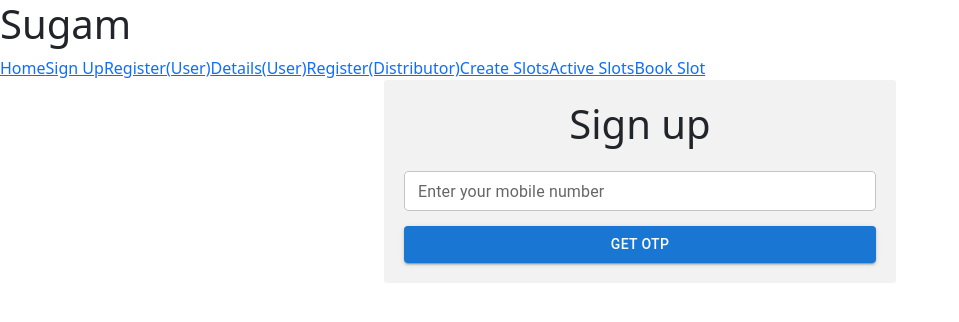
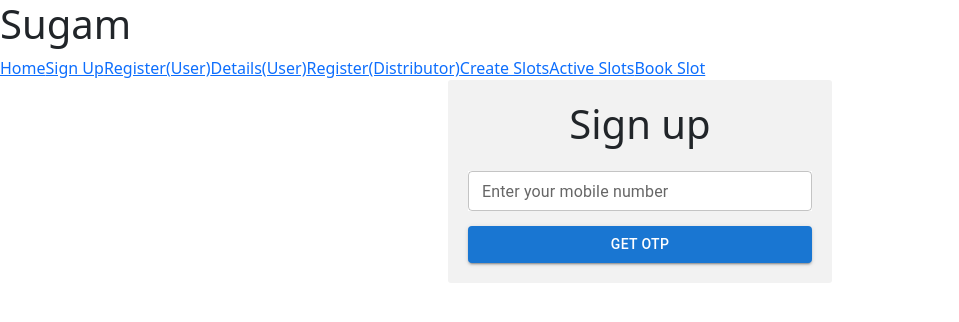
Before and after one commit to DevToons/Sugam, a React (Create React App) app in the folder frontend/: page /signup in a window 1280 px wide. Shown: the top 322 px of the page, without its empty margins (0-959 px from the left). Built offline with nearby package versions, Linux system fonts and the light colour scheme; no server answers.

Commit message:
post request to register user

```diff
--- a/frontend/src/components/SignUpBox/SignUpBox.css
+++ b/frontend/src/components/SignUpBox/SignUpBox.css
@@ -0,0 +1,19 @@
+.signup-box {
+    width: 30%;
+    margin: auto;
+    padding: 20px;
+    background-color: #F2F2F2;
+    border-radius: 3px;
+}
+
+.signup-box>h1 {
+    text-align: center;
+}
+
+.signup-box input {
+    background-color: white;
+}
+
+.signup-box>div {
+    margin: 15px auto;
+}
--- a/frontend/src/pages/DistributorRegistrationPage/DistributorRegistrationPage.jsx
+++ b/frontend/src/pages/DistributorRegistrationPage/DistributorRegistrationPage.jsx
@@ -5,8 +5,11 @@ import axios from 'axios';
 import MenuItem from '@mui/material/MenuItem';
 import './DistributorRegistrationPage.css';
 import { ReactComponent as Loading } from "../../assets/loading.svg";
+import { UserContext } from "../../store/user";
 
 const DistributorRegistrationPage = () => {
+
+    const { user, dispatchUser } = React.useContext(UserContext);
 
     const [ details, setDetails ] = React.useState({
         name: '',
@@ -83,6 +86,22 @@ const DistributorRegistrationPage = () => {
     const handleSubmit = (e) => {
 
         console.log(details);
+
+        axios.post(`http://localhost:5000/user/${user.uid}/register`, {
+            headers: {
+                Authorization: `Bearer ${user.accessToken}`
+            },
+            body: JSON.stringify({
+                name: details.name,
+                rationNo: details.rationNo,
+                city: details.city,
+                state: details.state
+            }),
+        }).then((data) => {
+            console.log("successfully registered");
+        }).catch((error) => {
+            console.log(error);
+        });
 
         setDetails({
             name: '',
--- a/frontend/src/pages/HomePage/HomePage.css
+++ b/frontend/src/pages/HomePage/HomePage.css
@@ -0,0 +1,3 @@
+#root {
+    min-height: 100vh !important;
+}
--- a/frontend/src/pages/HomePage/HomePage.jsx
+++ b/frontend/src/pages/HomePage/HomePage.jsx
@@ -1,4 +1,5 @@
 import React from "react";
+import './HomePage.css';
 
 const HomePage = () => {
     return (
--- a/frontend/src/pages/OtpPage/OtpPage.css
+++ /dev/null
@@ -1,19 +0,0 @@
-.signup-box {
-    width: 40%;
-    margin: auto;
-    padding: 20px;
-    background-color: #F2F2F2;
-    border-radius: 3px;
-}
-
-.signup-box>h1 {
-    text-align: center;
-}
-
-.signup-box input {
-    background-color: white;
-}
-
-.signup-box>div {
-    margin: 15px auto;
-}
--- a/frontend/src/pages/OtpPage/OtpPage.jsx
+++ /dev/null
@@ -1,26 +0,0 @@
-import React from "react";
-import TextField from '@mui/material/TextField';
-import Button from '@mui/material/Button';
-import './OtpPage.css';
-
-const OtpPage = () => {
-
-    const [ otp, setOtp ] = React.useState('');
-
-    const handleChange = (e) => {
-        setOtp(e.target.value);
-    }
-
-    const handleSubmit = (e) => {
-        console.log(otp);
-        setOtp('');
-    }
-
-    return (
-        <>
-
-        </>
-    );
-}
-
-export default OtpPage;
--- a/frontend/src/pages/SignUp/SignUpPage.css
+++ b/frontend/src/pages/SignUp/SignUpPage.css
@@ -1,19 +1,3 @@
-.signup-box {
-    width: 40%;
-    margin: auto;
-    padding: 20px;
-    background-color: #F2F2F2;
-    border-radius: 3px;
+.signup-page {
+    min-height: 100vh !important;
 }
-
-.signup-box>h1 {
-    text-align: center;
-}
-
-.signup-box input {
-    background-color: white;
-}
-
-.signup-box>div {
-    margin: 15px auto;
-}
--- a/frontend/src/pages/SignUp/SignUpPage.jsx
+++ b/frontend/src/pages/SignUp/SignUpPage.jsx
@@ -70,10 +70,12 @@ const SignUpPage = () => {
     return (
 
         <OtpContext.Provider value={provider}>
-            {
-                code.phoneNo === null ? <SignUpBox /> : <OtpBox />
-            }
-            <div id="recaptcha-container"></div>
+            <div className="signup-page">
+                {
+                    code.phoneNo === null ? <SignUpBox /> : <OtpBox />
+                }
+                <div id="recaptcha-container"></div>
+            </div>
         </OtpContext.Provider>
     );
 }
--- a/frontend/src/pages/UserRegistrationPage/UserRegistrationPage.css
+++ b/frontend/src/pages/UserRegistrationPage/UserRegistrationPage.css
@@ -1,4 +1,4 @@
-.signup-box {
+.registration-box {
     width: 40%;
     margin: auto;
     padding: 20px;
@@ -6,7 +6,8 @@
     border-radius: 3px;
 }
 
-.signup-box>h1 {
+
+/* .signup-box>h1 {
     text-align: center;
 }
 
@@ -16,4 +17,4 @@
 
 .signup-box>div {
     margin: 15px auto;
-}
+} */
--- a/frontend/src/pages/UserRegistrationPage/UserRegistrationPage.jsx
+++ b/frontend/src/pages/UserRegistrationPage/UserRegistrationPage.jsx
@@ -91,7 +91,7 @@ const UserRegistrationPage = () => {
 
     return (
         <>
-            <div className="signup-box">
+            <div className="registration-box">
 
                 <h1>User Registration</h1>
 
--- a/frontend/src/routes/AppRouter.jsx
+++ b/frontend/src/routes/AppRouter.jsx
@@ -6,7 +6,6 @@ import CreateSlotPage from '../pages/CreateSlotPage/CreateSlotPage';
 import DistributorDetailsPage from '../pages/DistributorDetailsPage/DistributorDetailsPage';
 import DistributorRegistrationPage from '../pages/DistributorRegistrationPage/DistributorRegistrationPage';
 import HomePage from '../pages/HomePage/HomePage';
-import OtpPage from '../pages/OtpPage/OtpPage';
 import SignUpPage from '../pages/SignUp/SignUpPage';
 import UserDetailsPage from '../pages/UserDetailsPage/UserDetailsPage';
 import UserRegistrationPage from '../pages/UserRegistrationPage/UserRegistrationPage';
@@ -16,7 +15,6 @@ const Routing = () => {
         <Routes>
             <Route path='/' element={<HomePage />} />
             <Route path='/signup' element={<SignUpPage />} />
-            <Route path='/otp-verification' element={<OtpPage />} />
             <Route path='/user/:userId/register' element={<UserRegistrationPage />} />
             <Route path='/user/:userId/details' element={<UserDetailsPage />} />
             <Route path='/user/:userId/bookSlot' element={<BookSlotPage />} />
```
